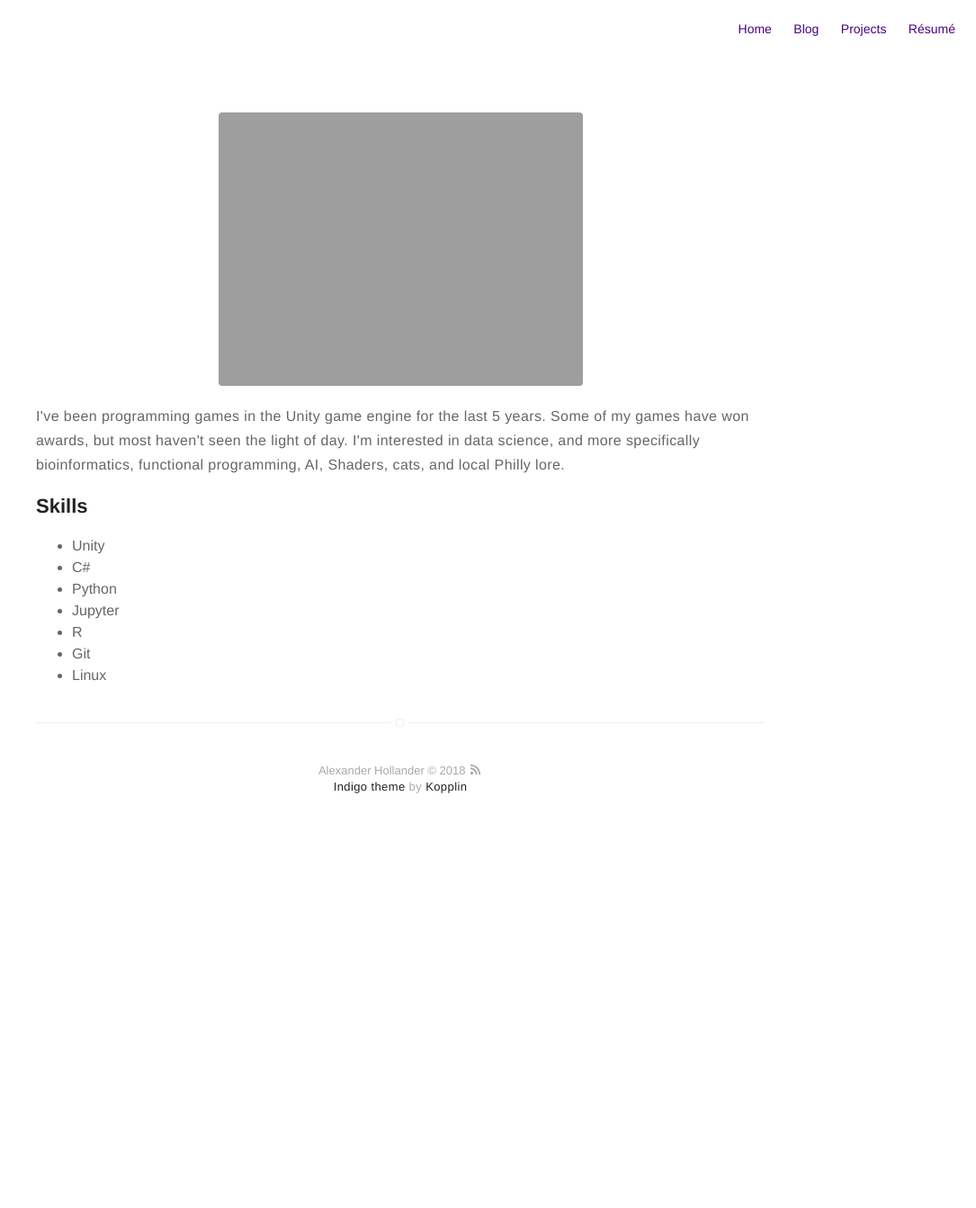
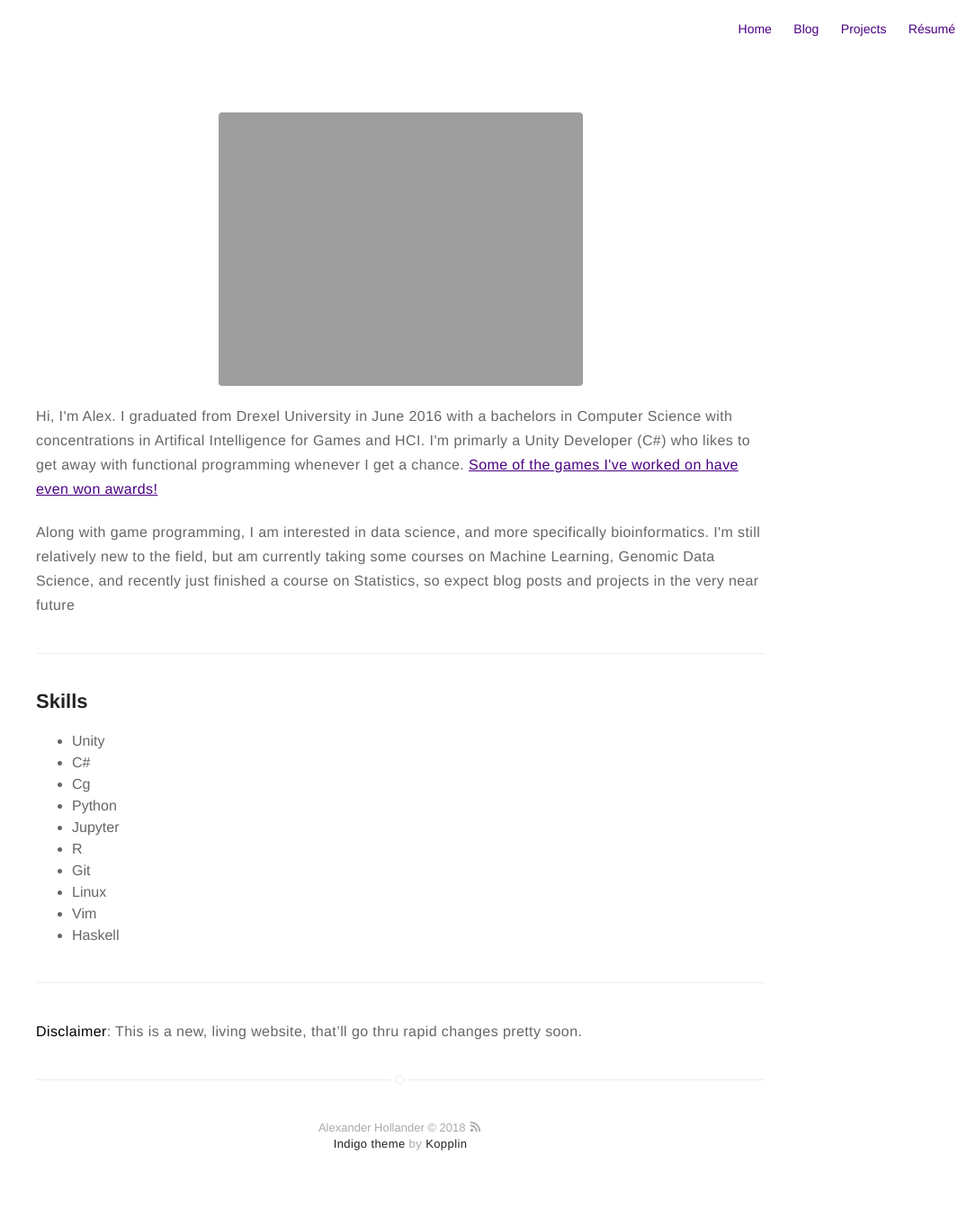
Before and after one commit to Ashen-Vaults/ashen-vaults.github.io, a Jekyll site: the page built from about.md, in a window 1280 px wide. Shown: the whole page at 90% size, without its empty margins (195-1280 px from the left). Built offline with Jekyll 4.4.1, drawn with Linux system fonts in a browser that asks for light colours; before the commit the page ends 946 px from its top, so only the background shows below that.

Commit message:
Prettied the about me
its 7am and i've been up all night!

```diff
--- a/about.md
+++ b/about.md
@@ -4,20 +4,29 @@ layout: page
 ---
 ![Profile Image]({{ site.url }}/{{ site.picture }})
 
-<p>I've been programming games in the Unity game engine for the last 5 years.
-Some of my games have won awards, but most haven't seen the light of day.
-I'm interested in data science, and more
-specifically bioinformatics, functional programming,
-AI, Shaders, cats, and local Philly lore. </p>
+<p>Hi, I'm Alex. I graduated from Drexel University in June 2016 with a bachelors in Computer Science with concentrations in Artifical Intelligence for Games and HCI. I'm primarly a Unity Developer (C#) who likes to get away with functional programming whenever I get a chance.
+<a href="/project/2016/05/23/mirrors-of-grimaldi/">Some of the games I've worked on have even won awards!</a></p>
+
+<p>Along with game programming, I am interested in data science, and more
+specifically bioinformatics. I'm still relatively new to the field, but am currently taking some courses on Machine Learning, Genomic Data Science, and recently just finished a course on Statistics, so expect blog posts and projects in the very near future</p>
+
+***
 
 <h2>Skills</h2>
 
 <ul class="skill-list">
 	<li>Unity</li>
 	<li>C#</li>
+	<li>Cg</li>
 	<li>Python</li>
 	<li>Jupyter</li>
 	<li>R</li>
 	<li>Git</li>
 	<li>Linux</li>
+	<li>Vim</li>
+	<li>Haskell</li>
 </ul>
+
+---
+
+**Disclaimer**: This is a new, living website, that'll go thru rapid changes pretty soon.
```
